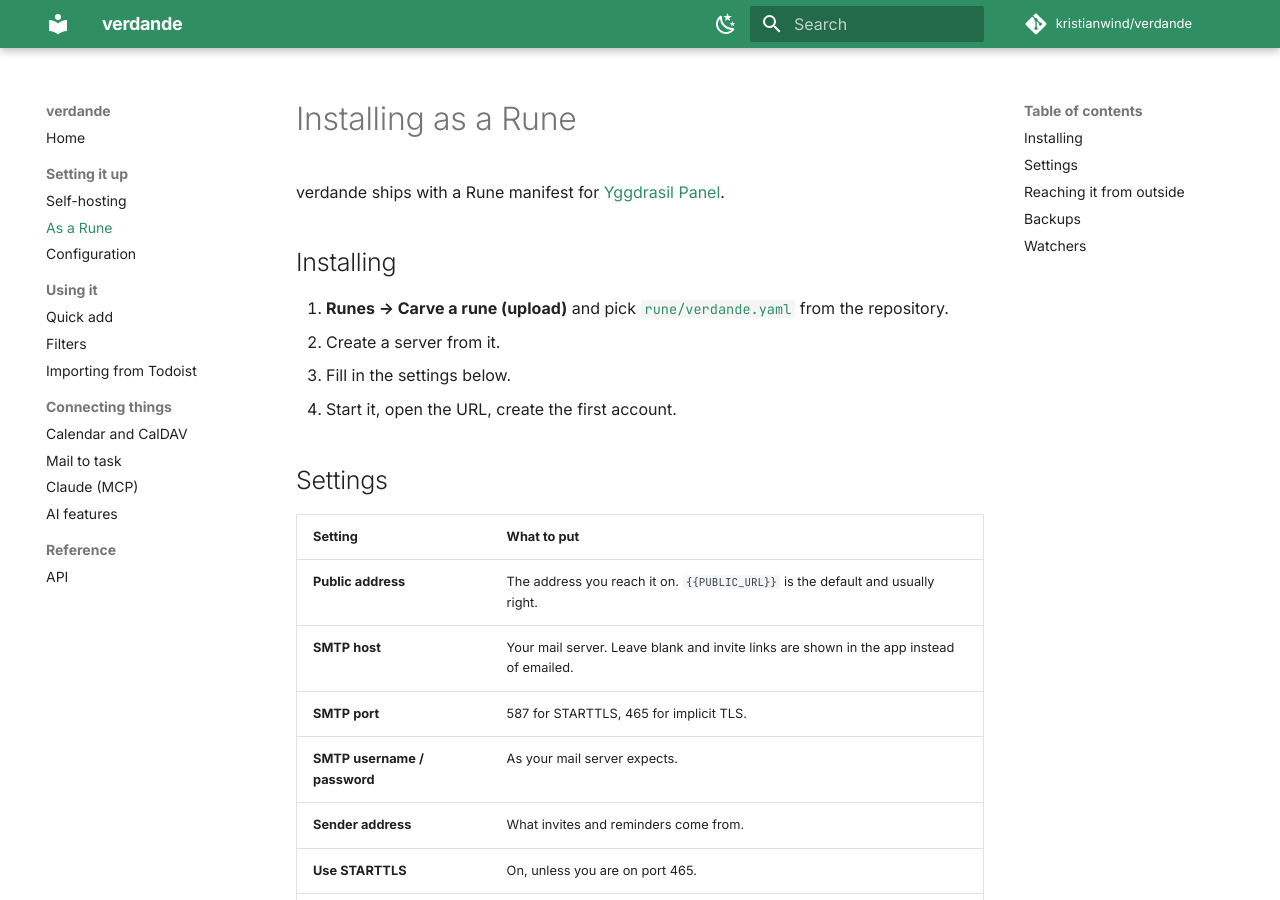
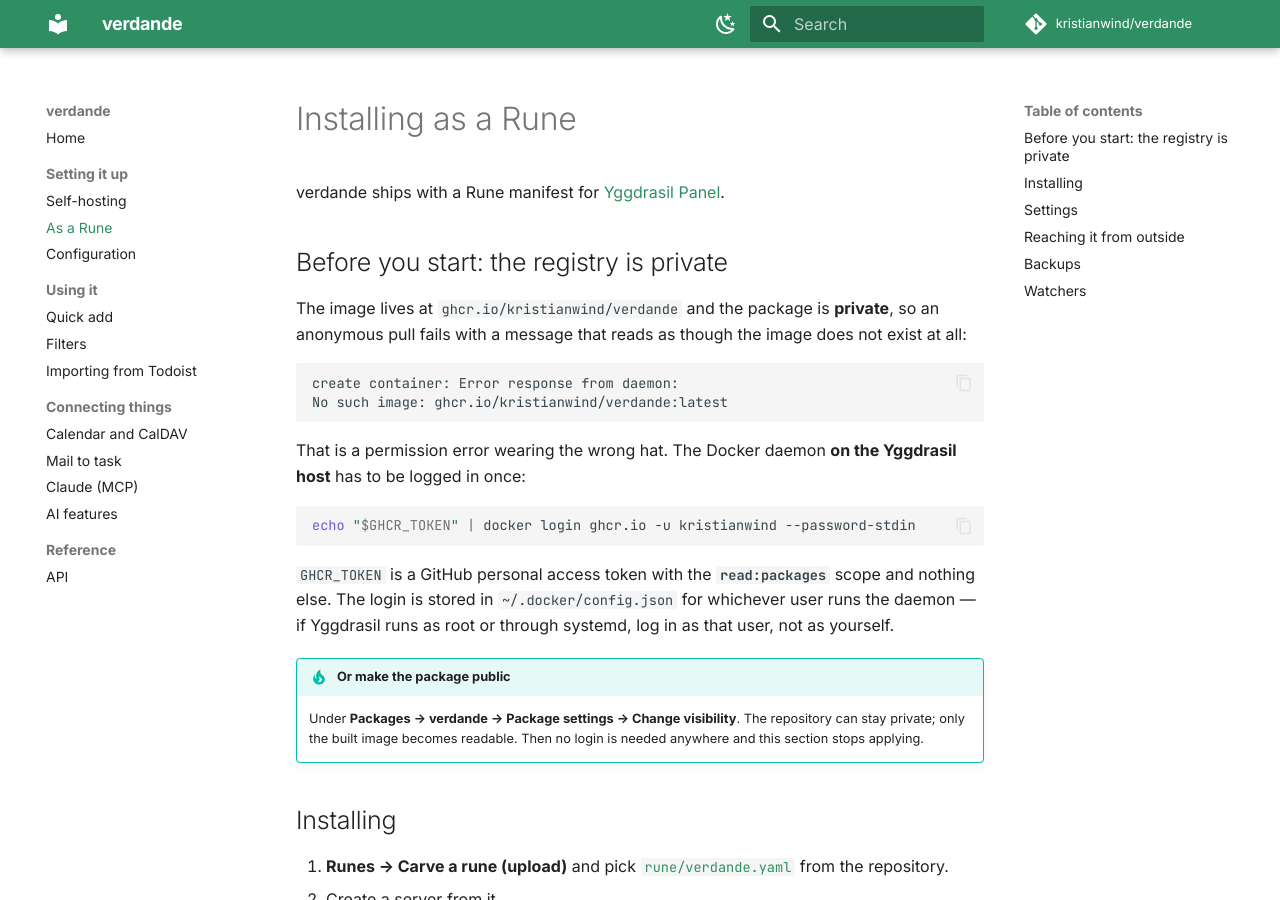
Before and after one commit to kristianwind/verdande, an MkDocs documentation site: the page built from docs/rune.md, in a window 1280 px wide and 900 px high. Built offline with MkDocs 1.6.1 and Material for MkDocs 9.7.7, drawn with Linux system fonts in a browser that asks for light colours; comment, search, counter and statistics services are not loaded.

Commit message:
docs: the registry is private, and the handoff is current again
Installing the Rune failed with

    create container: Error response from daemon:
    No such image: ghcr.io/kristianwind/verdande:latest

which was two things wearing one message. No semver tag had ever been
pushed, so release.yml had never run and the image did not exist. And now
that v0.1.0 is published, the package is private because the repository
is — and an anonymous pull reports that as "no such image" rather than as
a permission error, which sends you looking in the wrong place. The
Docker daemon on the host has to be logged in once, as whichever user
runs it. Said in rune.md, self-hosting.md, the README and the handoff,
because whichever one you are holding is the one that has to say it.

The handoff's seven gaps are down to the ones that need real credentials
and real services: Gmail against an account, Web Push against a push
service, PNG icons for iOS, the AI adapters against a key. Added in their
place are the traps this round cost the most time on — that the embedded
frontend is a copy that npm run build does not touch, that Playwright
re-runs its config in every worker, and that svelte-check is not a gate
in a codebase with no type annotations.

Co-Authored-By: Claude Opus 5 <noreply@anthropic.com>

````diff
--- a/docs/rune.md
+++ b/docs/rune.md
@@ -2,6 +2,34 @@
 
 verdande ships with a Rune manifest for
 [Yggdrasil Panel](https://github.com/kristianwind/yggdrasil).
+
+## Before you start: the registry is private
+
+The image lives at `ghcr.io/kristianwind/verdande` and the package is **private**,
+so an anonymous pull fails with a message that reads as though the image does not
+exist at all:
+
+```
+create container: Error response from daemon:
+No such image: ghcr.io/kristianwind/verdande:latest
+```
+
+That is a permission error wearing the wrong hat. The Docker daemon **on the
+Yggdrasil host** has to be logged in once:
+
+```bash
+echo "$GHCR_TOKEN" | docker login ghcr.io -u kristianwind --password-stdin
+```
+
+`GHCR_TOKEN` is a GitHub personal access token with the **`read:packages`** scope
+and nothing else. The login is stored in `~/.docker/config.json` for whichever
+user runs the daemon — if Yggdrasil runs as root or through systemd, log in as
+that user, not as yourself.
+
+!!! tip "Or make the package public"
+    Under **Packages → verdande → Package settings → Change visibility**. The
+    repository can stay private; only the built image becomes readable. Then no
+    login is needed anywhere and this section stops applying.
 
 ## Installing
 
````
Also changed, not shown: README.md (+19 -4 lines), docs/self-hosting.md (+10 -0 lines).
